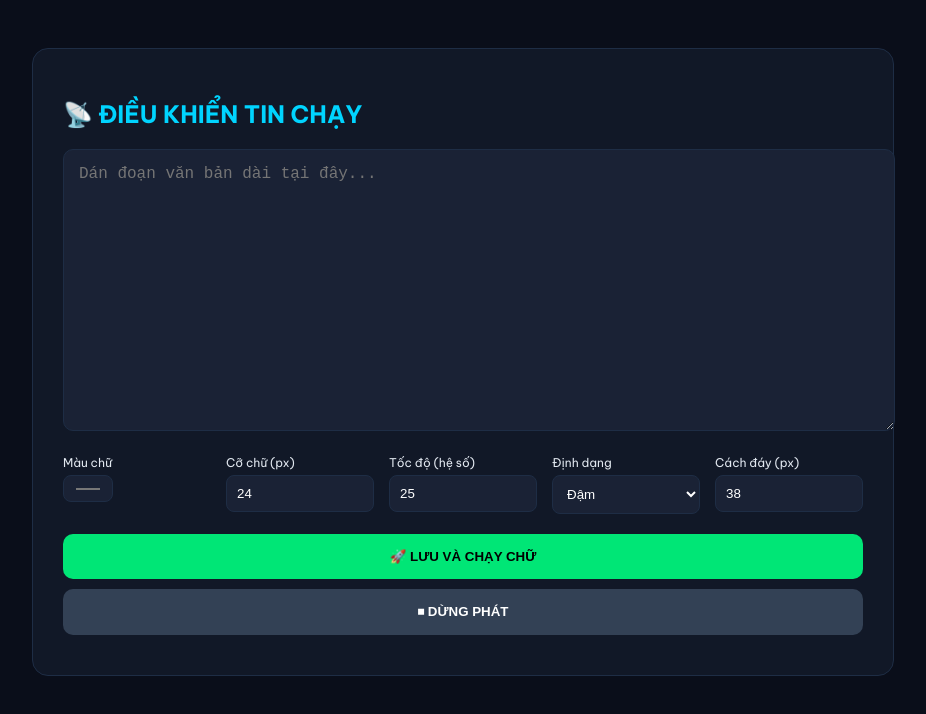
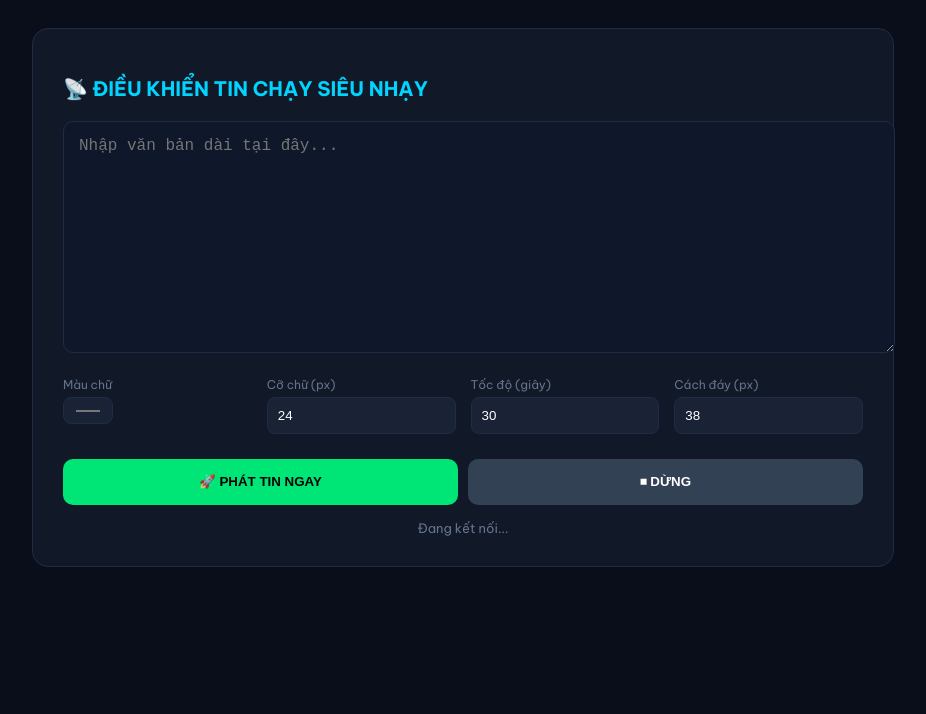
Before and after one commit to congtyideco/chaychu, a plain HTML site: page index.html in a window 1280 px wide. Shown: the whole page, without its empty margins (177-1103 px from the left). Drawn offline with Linux system fonts and the light colour scheme.

Commit message:
Update index.html

```diff
--- a/index.html
+++ b/index.html
@@ -2,61 +2,66 @@
 <html lang="vi">
 <head>
 <meta charset="UTF-8">
-<title>Quản Trị Tin Chạy - IDECO</title>
-<link href="https://fonts.googleapis.com/css2?family=Be+Vietnam+Pro:wght@400;700;800&display=swap" rel="stylesheet">
+<title>Quản Trị Tin Chạy IDECO - Cao Cấp</title>
+<link href="https://fonts.googleapis.com/css2?family=Be+Vietnam+Pro:wght@400;700&display=swap" rel="stylesheet">
 <style>
-    /* CSS đồng bộ giao diện hiện đại */
-    :root { --bg: #0a0e1a; --surface: #111827; --accent: #00d4ff; --text: #e2e8f0; }
-    body { font-family: 'Be Vietnam Pro', sans-serif; background: var(--bg); color: var(--text); padding: 40px 20px; }
-    .card { background: var(--surface); border: 1px solid #1e2d45; border-radius: 16px; padding: 30px; max-width: 800px; margin: auto; }
-    textarea { width: 100%; height: 250px; background: #1a2235; border: 1px solid #1e2d45; color: white; padding: 15px; border-radius: 10px; font-size: 16px; outline: none; margin-bottom: 20px; }
-    .grid { display: grid; grid-template-columns: repeat(auto-fit, minmax(140px, 1fr)); gap: 15px; margin-bottom: 20px; }
-    .field { display: flex; flex-direction: column; gap: 5px; font-size: 12px; }
-    input, select { background: #1a2235; border: 1px solid #1e2d45; color: white; padding: 10px; border-radius: 8px; }
-    .btn { width: 100%; padding: 15px; border-radius: 10px; border: none; font-weight: bold; cursor: pointer; margin-bottom: 10px; }
+    :root { --bg: #0a0e1a; --surface: #111827; --accent: #00d4ff; --text: #e2e8f0; --border: #1e2d45; }
+    body { font-family: 'Be Vietnam Pro', sans-serif; background: var(--bg); color: var(--text); padding: 20px; }
+    .container { max-width: 800px; margin: 0 auto; background: var(--surface); padding: 30px; border-radius: 16px; border: 1px solid var(--border); }
+    h2 { color: var(--accent); margin-bottom: 20px; font-size: 20px; display: flex; align-items: center; gap: 10px; }
+    textarea { width: 100%; height: 200px; background: #0f172a; border: 1px solid var(--border); color: #fff; padding: 15px; border-radius: 10px; font-size: 16px; outline: none; resize: vertical; margin-bottom: 20px; }
+    .settings { display: grid; grid-template-columns: repeat(auto-fit, minmax(140px, 1fr)); gap: 15px; margin-bottom: 25px; }
+    .field { display: flex; flex-direction: column; gap: 5px; font-size: 12px; color: #64748b; }
+    input, select { background: #1a2235; border: 1px solid var(--border); color: white; padding: 10px; border-radius: 8px; }
+    .btn-group { display: flex; gap: 10px; }
+    .btn { flex: 1; padding: 15px; border-radius: 10px; cursor: pointer; border: none; font-weight: bold; transition: 0.2s; }
     .btn-run { background: #00e676; color: #000; }
     .btn-stop { background: #334155; color: #fff; }
+    .status { margin-top: 15px; text-align: center; font-size: 13px; color: #64748b; }
 </style>
 </head>
 <body>
-<div class="card">
-    <h2 style="color:var(--accent); margin-bottom:20px;">📡 ĐIỀU KHIỂN TIN CHẠY</h2>
-    <textarea id="msgInput" placeholder="Dán đoạn văn bản dài tại đây..."></textarea>
-    <div class="grid">
-        <div class="field"><label>Màu chữ</label><input type="color" id="tColor" value="#ffffff"></div>
-        <div class="field"><label>Cỡ chữ (px)</label><input type="number" id="fSize" value="24"></div>
-        <div class="field"><label>Tốc độ (hệ số)</label><input type="number" id="tSpeed" value="25"></div>
-        <div class="field"><label>Định dạng</label><select id="fWeight"><option value="400">Thường</option><option value="700" selected>Đậm</option></select></div>
-        <div class="field"><label>Cách đáy (px)</label><input type="number" id="bOffset" value="38"></div>
+<div class="container">
+    <h2>📡 ĐIỀU KHIỂN TIN CHẠY SIÊU NHẠY</h2>
+    <textarea id="msgInput" placeholder="Nhập văn bản dài tại đây..."></textarea>
+    <div class="settings">
+        <div class="field"><label>Màu chữ</label><input type="color" id="color" value="#ffffff"></div>
+        <div class="field"><label>Cỡ chữ (px)</label><input type="number" id="size" value="24"></div>
+        <div class="field"><label>Tốc độ (giây)</label><input type="number" id="speed" value="30"></div>
+        <div class="field"><label>Cách đáy (px)</label><input type="number" id="bottom" value="38"></div>
     </div>
-    <button class="btn btn-run" onclick="save(true)">🚀 LƯU VÀ CHẠY CHỮ</button>
-    <button class="btn btn-stop" onclick="save(false)">⏹ DỪNG PHÁT</button>
+    <div class="btn-group">
+        <button class="btn btn-run" onclick="send(true)">🚀 PHÁT TIN NGAY</button>
+        <button class="btn btn-stop" onclick="send(false)">⏹ DỪNG</button>
+    </div>
+    <div id="status" class="status">Đang kết nối...</div>
 </div>
 
 <script type="module">
     import { initializeApp } from "https://www.gstatic.com/firebasejs/10.12.2/firebase-app.js";
     import { getDatabase, ref, set } from "https://www.gstatic.com/firebasejs/10.12.2/firebase-database.js";
 
-    const config = {
+    const firebaseConfig = {
         apiKey: "AIzaSyC5-yB_TwgaxqjO7VXFQ6L22FyLRyDZ878",
         databaseURL: "https://bevy-3c9da-default-rtdb.firebaseio.com",
     };
 
-    const app = initializeApp(config);
+    const app = initializeApp(firebaseConfig);
     const db = getDatabase(app);
 
-    window.save = (run) => {
+    window.send = (isActive) => {
         const text = document.getElementById('msgInput').value.trim();
-        set(ref(db, 'IDECO_FINAL_SYNC'), {
-            text: text.replace(/\n/g, " "),
-            color: document.getElementById('tColor').value,
-            size: document.getElementById('fSize').value,
-            speed: document.getElementById('tSpeed').value,
-            weight: document.getElementById('fWeight').value,
-            bottom: document.getElementById('bOffset').value,
-            active: run,
-            ts: Date.now()
-        }).then(() => alert(run ? "Đang phát!" : "Đã dừng!"));
+        set(ref(db, 'IDECO_TICKER_MASTER'), {
+            content: text.replace(/\n/g, " "),
+            color: document.getElementById('color').value,
+            size: document.getElementById('size').value,
+            speed: document.getElementById('speed').value,
+            bottom: document.getElementById('bottom').value,
+            active: isActive,
+            updateId: Date.now() // Ép script phải refresh animation
+        }).then(() => {
+            document.getElementById('status').innerText = isActive ? "✅ ĐÃ GỬI LỆNH PHÁT" : "⏹ ĐÃ GỬI LỆNH DỪNG";
+        });
     };
 </script>
 </body>
```
